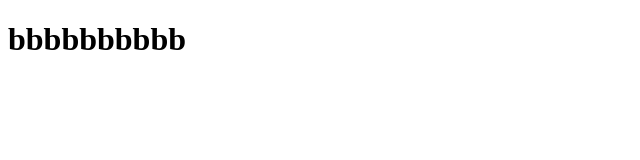
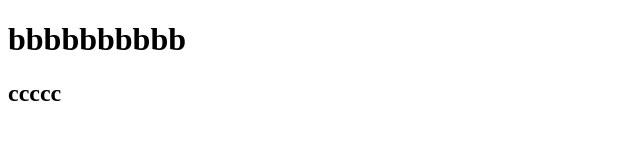
Before and after one commit to aaronmatsrafi/new-repository, a plain HTML site: page index.html in a window 1280 px wide. Shown: the full height of the page, 0-640 px from the left. Drawn offline with Linux system fonts and the light colour scheme.

```diff
--- a/index.html
+++ b/index.html
@@ -8,7 +8,7 @@
 
     <body>
         <h1>bbbbbbbbbb</h1>
-        <h2></h2>
+        <h2>ccccc</h2>
         <h3></h3>
     </body>
 </html>
```
